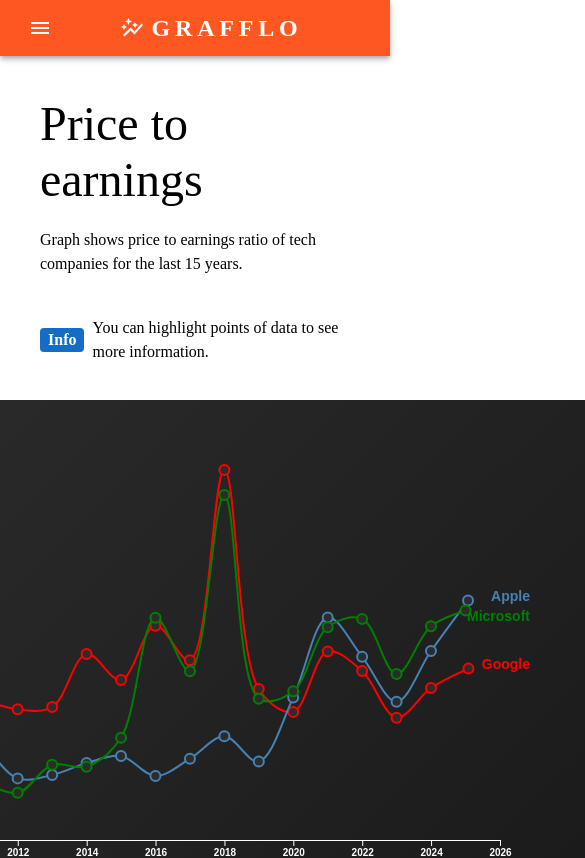
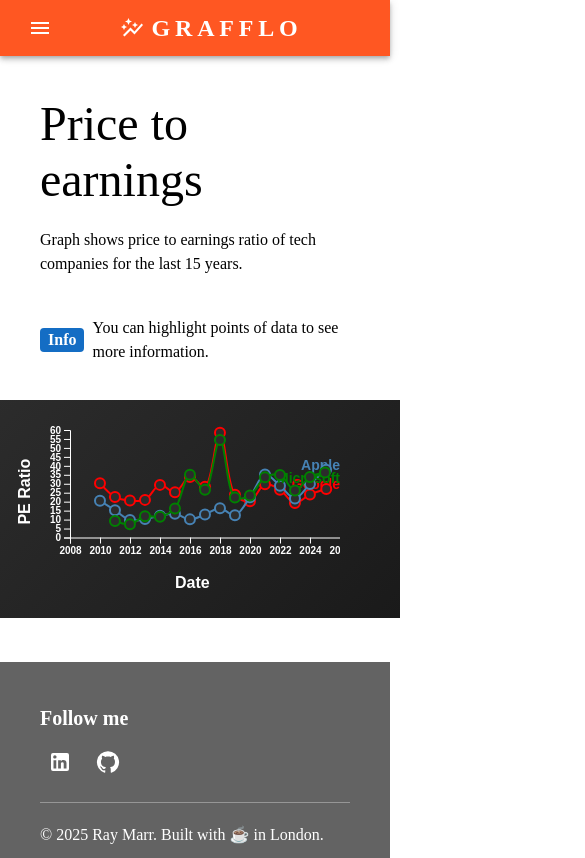
Before and after one commit to ray-marr/grafflo, a Next.js app: page /graphs/priceEarnings in a window 390 px wide. Shown: the top 858 px of the page, 585 px wide, since content can reach past the window. Built offline with nearby package versions, Linux system fonts and the light colour scheme; what @mui/material-nextjs would draw is missing.

Commit message:
Make graph more responsive

```diff
--- /dev/null
+++ b/app/_utils/reactHooks.tsx
@@ -0,0 +1,25 @@
+import { useEffect, useState } from "react";
+
+export const useWindowDimensions = () => {
+  const [windowWidth, setWindowWidth] = useState(800);
+  const [windowHeight, setWindowHeight] = useState(800);
+
+  useEffect(() => {
+    const updateDimensions = () => {
+      setWindowWidth(window.innerWidth);
+      setWindowHeight(window.innerHeight);
+    };
+
+    updateDimensions();
+
+    window.addEventListener("load", updateDimensions);
+    window.addEventListener("resize", updateDimensions);
+
+    return () => {
+      window.removeEventListener("load", updateDimensions);
+      window.removeEventListener("resize", updateDimensions);
+    };
+  }, []);
+
+  return { width: windowWidth, height: windowHeight };
+};
--- a/app/graphs/priceEarnings/PEGraph.tsx
+++ b/app/graphs/priceEarnings/PEGraph.tsx
@@ -1,23 +1,45 @@
 "use client";
-import React, { useEffect, useRef } from "react";
+import React, { createContext, useEffect, useRef } from "react";
 import * as d3 from "d3";
 import { appleData, googleData, microsoftData, PEData } from "./data";
 import styles from "./Graph.module.scss";
 import PELine from "./PELine";
+import { useWindowDimensions } from "@/app/_utils/reactHooks";
 
 export interface Data {
   date: Date;
   ratio: number;
 }
 
-export type HoverOptions = "Apple" | "Google" | "Microsoft" | "";
+export type CompanyOptions = "Apple" | "Google" | "Microsoft" | "";
+
+export type GraphContextType = {
+  graphHeight: number;
+  graphWidth: number;
+  margins: { top: number; right: number; bottom: number; left: number };
+  x: d3.ScaleTime<number, number, never>;
+  y: d3.ScaleLinear<number, number, never>;
+  hoveredCompany: CompanyOptions;
+  handleCompanyHover: (company: CompanyOptions) => () => void;
+};
+
+export const GraphContext = createContext<GraphContextType | undefined>(
+  undefined
+);
+
+const GRAPH_MAX_WIDTH = 800;
+const MEDIUM_SCREEN_BREAKPOINT = 600;
 
 const PEGraph = () => {
-  const gx = useRef(null);
-  const gy = useRef(null);
-  const [hovered, setHovered] = React.useState<HoverOptions>("");
+  const xAxisRef = useRef(null);
+  const yAxisRef = useRef(null);
+  const { width } = useWindowDimensions();
+  const [hoveredCompany, setHoveredCompany] =
+    React.useState<CompanyOptions>("");
+  const isMediumScreen = width < MEDIUM_SCREEN_BREAKPOINT;
 
-  const handleHover = (company: HoverOptions) => () => setHovered(company);
+  const handleCompanyHover = (company: CompanyOptions) => () =>
+    setHoveredCompany(company);
 
   const formatData = (data: PEData): Data[] => {
     return data.map((d): Data => {
@@ -29,15 +51,19 @@
   };
 
   // set the dimensions and margins of the graph
-  const margin = { top: 40, right: 30, bottom: 70, left: 60 },
-    width = 800 - margin.left - margin.right,
-    height = 600 - margin.top - margin.bottom;
+  const margins = isMediumScreen
+    ? { top: 10, right: 0, bottom: 60, left: 60 }
+    : { top: 40, right: 60, bottom: 70, left: 60 };
+
+  const graphWidth =
+    Math.min(width, GRAPH_MAX_WIDTH) - margins.left - margins.right;
+  const graphHeight = (graphWidth * 6) / 8 - margins.top - margins.bottom;
 
   const formattedAppleData = formatData(appleData);
   const formattedGoogleData = formatData(googleData);
   const formattedMicrosoftData = formatData(microsoftData);
   // Used to calculate domain ranges
-  const formattedAllData = [
+  const allData = [
     ...formattedAppleData,
     ...formattedGoogleData,
     ...formattedMicrosoftData,
@@ -45,72 +71,70 @@
 
   const x = d3
     .scaleTime()
-    .range([margin.left, width - margin.right])
-    .domain(
-      d3.extent(formattedAllData, (d) => new Date(d.date)) as [Date, Date]
-    )
+    .range([margins.left, graphWidth - margins.right])
+    .domain(d3.extent(allData, (d) => new Date(d.date)) as [Date, Date])
     .nice();
 
   const y = d3
     .scaleLinear()
-    .range([height - margin.bottom, margin.top])
-    .domain([0, d3.max(formattedAllData, (d) => d.ratio) as number])
+    .range([graphHeight - margins.bottom, margins.top])
+    .domain([0, d3.max(allData, (d) => d.ratio) as number])
     .nice();
 
   useEffect(() => {
-    if (gx.current) {
-      d3.select<SVGGElement, unknown>(gx.current).call(d3.axisBottom(x));
+    if (xAxisRef.current) {
+      d3.select<SVGGElement, unknown>(xAxisRef.current).call(d3.axisBottom(x));
     }
-  }, [gx, x]);
+  }, [xAxisRef, x]);
 
   useEffect(() => {
-    if (gy.current) {
-      d3.select<SVGGElement, unknown>(gy.current).call(d3.axisLeft(y));
+    if (yAxisRef.current) {
+      d3.select<SVGGElement, unknown>(yAxisRef.current).call(d3.axisLeft(y));
     }
-  }, [gy, y]);
+  }, [yAxisRef, y]);
 
   return (
-    <svg width={width} height={height} className={styles.bg}>
-      <g ref={gx} transform={`translate(0,${height - margin.bottom})`} />
+    <svg width={graphWidth} height={graphHeight} className={styles.bg}>
+      <g
+        ref={xAxisRef}
+        transform={`translate(0,${graphHeight - margins.bottom})`}
+      />
 
-      <g transform={`translate(0,${height - margin.bottom})`}>
-        <text className={styles.label} x={width / 2} y={50}>
+      <g transform={`translate(0,${graphHeight - margins.bottom})`}>
+        <text className={styles.label} x={graphWidth / 2} y={50}>
           Date
         </text>
       </g>
-      <g ref={gy} transform={`translate(${margin.left},0)`}>
-        <text className={styles.label} x={-200} y={-40} transform="rotate(-90)">
+      <g ref={yAxisRef} transform={`translate(${margins.left},0)`}>
+        <text
+          className={styles.label}
+          x={-graphHeight / 2 + 50}
+          y={-40}
+          transform="rotate(-90)"
+        >
           PE Ratio
         </text>
       </g>
-      <PELine
-        data={formattedGoogleData}
-        color="red"
-        label="Google"
-        x={x}
-        y={y}
-        hovered={hovered}
-        handleHover={handleHover}
-      />
-      <PELine
-        data={formattedAppleData}
-        color="steelblue"
-        label="Apple"
-        x={x}
-        y={y}
-        hovered={hovered}
-        handleHover={handleHover}
-      />
+      <GraphContext.Provider
+        value={{
+          graphHeight,
+          graphWidth,
+          margins: margins,
+          x,
+          y,
+          hoveredCompany,
+          handleCompanyHover,
+        }}
+      >
+        <PELine data={formattedGoogleData} color="red" label="Google" />
+        <PELine data={formattedAppleData} color="steelblue" label="Apple" />
         <PELine
           data={formattedMicrosoftData}
           color="green"
           label="Microsoft"
-        x={x}
-        y={y}
           dy={10}
-        hovered={hovered}
-        handleHover={handleHover}
         />
+      </GraphContext.Provider>
     </svg>
   );
 };
--- a/app/graphs/priceEarnings/PELine.tsx
+++ b/app/graphs/priceEarnings/PELine.tsx
@@ -1,28 +1,19 @@
 import * as d3 from "d3";
-import { Data, HoverOptions } from "./PEGraph";
+import { Data, GraphContext, CompanyOptions } from "./PEGraph";
 import DataPoint from "./DataPoint/DataPoint";
+import { useContext } from "react";
 
 interface PELineProps {
   data: Data[];
   color: string;
-  label: HoverOptions;
-  x: d3.ScaleTime<number, number, never>;
-  y: d3.ScaleLinear<number, number, never>;
+  label: CompanyOptions;
   dy?: number; //shift company label
-  hovered: HoverOptions;
-  handleHover: (company: HoverOptions) => () => void;
 }
 
-const PELine: React.FC<PELineProps> = ({
-  data,
-  color,
-  label,
-  x,
-  y,
-  dy = 0,
-  hovered,
-  handleHover,
-}) => {
+const PELine: React.FC<PELineProps> = ({ data, color, label, dy = 0 }) => {
+  const context = useContext(GraphContext);
+
+  const { x, y, graphWidth, hoveredCompany, handleCompanyHover } = context!;
   const line = d3
     .line<Data>()
     .x((d) => x(d.date))
@@ -31,9 +22,9 @@
 
   return (
     <g
-      onMouseEnter={handleHover(label)}
-      onMouseLeave={handleHover("")}
-      opacity={["", label].includes(hovered) ? 1 : 0.3}
+      onMouseEnter={handleCompanyHover(label)}
+      onMouseLeave={handleCompanyHover("")}
+      opacity={["", label].includes(hoveredCompany) ? 1 : 0.3}
     >
       <path
         d={line(data) || undefined}
@@ -42,7 +33,7 @@
         strokeWidth="2"
       />
       <text
-        x={710}
+        x={graphWidth}
         y={y(data[0].ratio)}
         dy={dy}
         textAnchor="end"
```
Lines whose indentation alone changed are shown as unchanged.
